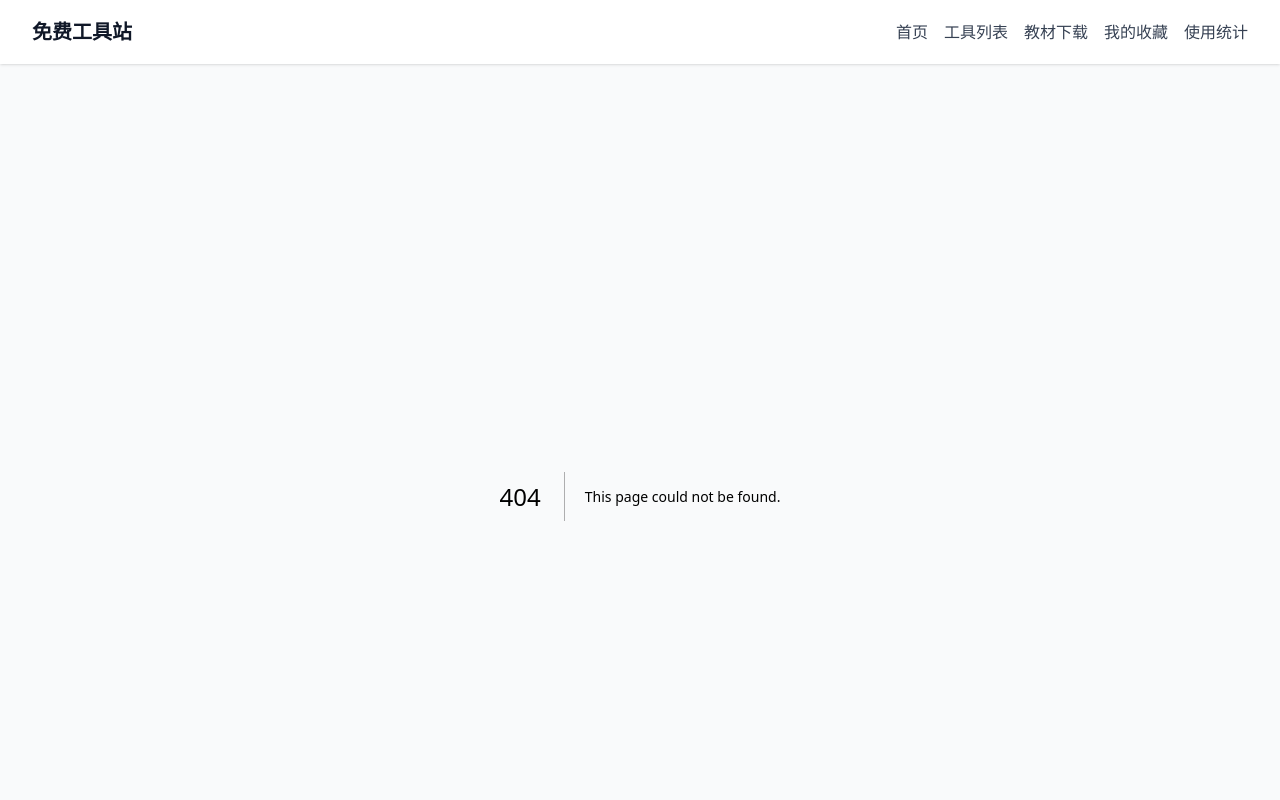
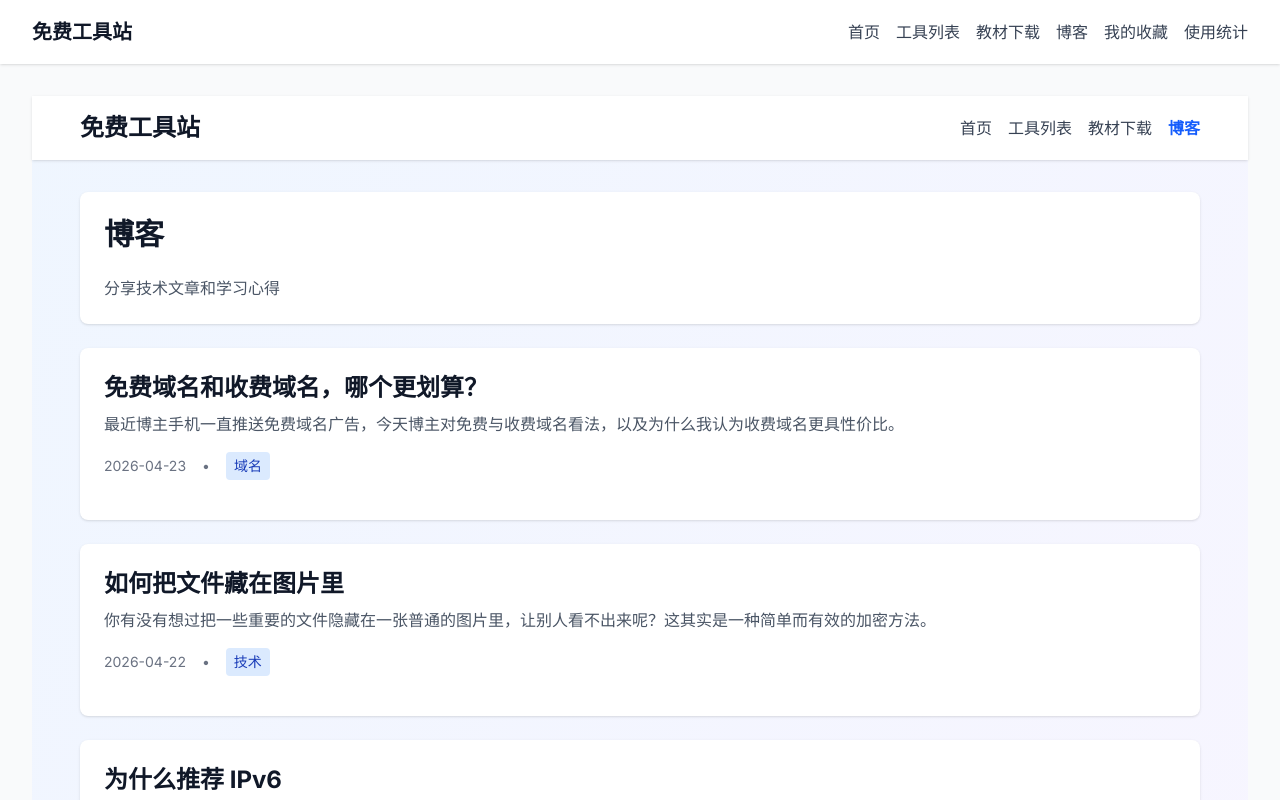
Before and after one commit to 37748846/free-tools-site, a Next.js app: page /blog in a window 1280 px wide. Before the commit this address had no page. Shown: the top 800 px of the page. Built offline with nearby package versions, Linux system fonts and the light colour scheme.

Commit message:
feat: 合并博客系统到工具站，添加博客页面

```diff
--- /dev/null
+++ b/src/app/blog/page.tsx
@@ -0,0 +1,142 @@
+import Link from "next/link";
+
+export default function BlogPage() {
+  const posts = [
+    {
+      id: 1,
+      title: "免费域名和收费域名，哪个更划算？",
+      date: "2026-04-23",
+      description: "最近博主手机一直推送免费域名广告，今天博主对免费与收费域名看法，以及为什么我认为收费域名更具性价比。",
+      category: "域名",
+    },
+    {
+      id: 2,
+      title: "如何把文件藏在图片里",
+      date: "2026-04-22",
+      description: "你有没有想过把一些重要的文件隐藏在一张普通的图片里，让别人看不出来呢？这其实是一种简单而有效的加密方法。",
+      category: "技术",
+    },
+    {
+      id: 3,
+      title: "为什么推荐 IPv6",
+      date: "2026-04-21",
+      description: "很多网友还在寻找内网穿透，内网穿透是没有外网地址才需要。现在几乎所有宽带运营商都分配外网ipv6，所以才有了这篇文章。",
+      category: "网络",
+    },
+    {
+      id: 4,
+      title: "推荐使用 zeabur 部署 GitHub 项目",
+      date: "2026-04-20",
+      description: "原生中文支持，网址：https://www.zeabur.com/，中文文档：https://docs.zeabur.com/zh-CN，vercel。",
+      category: "部署",
+    },
+    {
+      id: 5,
+      title: "QtScrcpy，它是一款免费的手机投屏神器",
+      date: "2026-04-19",
+      description: "你是否有过这样的需求，想要在电脑上操作手机，或者在大屏幕上看手机的内容？",
+      category: "工具",
+    },
+    {
+      id: 6,
+      title: "使用一键部署 newbing-AI 建立自己的 bingai",
+      date: "2026-04-18",
+      description: "以下为 bingAI 生产文章。你是否经常为了找到合适的图标而苦恼？你是否想要一套可以自由调整样式和颜色的图标库？",
+      category: "AI",
+    },
+    {
+      id: 7,
+      title: "使用 netlify 一键部署 newbing-AI",
+      date: "2026-04-17",
+      description: "为什么不使用 vercel，因为 vercel 免费二级域名被污染，netlify 可以直接使用免费的二级域名访问。",
+      category: "部署",
+    },
+    {
+      id: 8,
+      title: "一个简单的 Github 图床目录页面",
+      date: "2026-04-16",
+      description: "实现对 Github 图床目录的浏览，预览，还有点击复制图片的 markdown 链接。",
+      category: "工具",
+    },
+  ];
+
+  return (
+    <div className="min-h-screen bg-gradient-to-br from-blue-50 to-purple-50">
+      {/* Header */}
+      <header className="bg-white shadow-sm">
+        <div className="max-w-6xl mx-auto px-4 py-4">
+          <div className="flex items-center justify-between">
+            <Link href="/" className="text-2xl font-bold text-gray-900">
+              免费工具站
+            </Link>
+            <nav className="flex space-x-4">
+              <Link href="/" className="text-gray-700 hover:text-gray-900">
+                首页
+              </Link>
+              <Link href="/tools" className="text-gray-700 hover:text-gray-900">
+                工具列表
+              </Link>
+              <Link href="/textbooks" className="text-gray-700 hover:text-gray-900">
+                教材下载
+              </Link>
+              <Link href="/blog" className="text-blue-600 hover:text-blue-800 font-semibold">
+                博客
+              </Link>
+            </nav>
+          </div>
+        </div>
+      </header>
+
+      {/* Main Content */}
+      <main className="max-w-6xl mx-auto px-4 py-8">
+        <div className="space-y-6">
+          <div className="bg-white rounded-lg shadow p-6">
+            <h1 className="text-3xl font-bold text-gray-900 mb-6">
+              博客
+            </h1>
+            <p className="text-gray-600">
+              分享技术文章和学习心得
+            </p>
+          </div>
+
+          {/* Blog Posts */}
+          <div className="space-y-6">
+            {posts.map((post) => (
+              <div
+                key={post.id}
+                className="bg-white rounded-lg shadow hover:shadow-lg transition-shadow p-6"
+              >
+                <div className="flex items-start justify-between mb-4">
+                  <div className="flex-1">
+                    <h2 className="text-2xl font-bold text-gray-900 mb-2">
+                      {post.title}
+                    </h2>
+                    <p className="text-gray-600 mb-4">
+                      {post.description}
+                    </p>
+                    <div className="flex items-center space-x-4 text-sm text-gray-500">
+                      <span>{post.date}</span>
+                      <span>•</span>
+                      <span className="px-2 py-1 bg-blue-100 text-blue-800 rounded">
+                        {post.category}
+                      </span>
+                    </div>
+                  </div>
+                </div>
+              </div>
+            ))}
+          </div>
+        </div>
+      </main>
+
+      {/* Footer */}
+      <footer className="py-8 px-4 bg-gray-900 text-white">
+        <div className="max-w-6xl mx-auto text-center">
+          <p className="text-gray-400">
+            © 2026 免费工具站. 基于 Vercel + Cloudflare Workers + D1
+          </p>
+        </div>
+      </footer>
+    </div>
+  );
+}
--- a/src/app/layout.tsx
+++ b/src/app/layout.tsx
@@ -69,6 +69,9 @@ export default function RootLayout({
                   <Link href="/textbooks" className="text-gray-700 hover:text-gray-900">
                     教材下载
                   </Link>
+                  <Link href="/blog" className="text-gray-700 hover:text-gray-900">
+                    博客
+                  </Link>
                   <Link href="/favorites" className="text-gray-700 hover:text-gray-900">
                     我的收藏
                   </Link>
--- a/src/app/page.tsx
+++ b/src/app/page.tsx
@@ -214,6 +214,56 @@ export default function Home() {
         </div>
       </div>
 
+      {/* 博客部分 */}
+      <div className="bg-gradient-to-r from-pink-50 to-purple-50 rounded-lg p-6">
+        <h3 className="text-xl font-semibold text-gray-800 mb-4 flex items-center">
+          <span className="mr-2">📝</span>
+          博客文章
+        </h3>
+        <div className="grid grid-cols-1 md:grid-cols-2 gap-4">
+          <a
+            href="/blog"
+            className="block p-4 bg-white rounded-lg shadow hover:shadow-md transition-shadow"
+          >
+            <div className="flex items-start space-x-3">
+              <div className="text-3xl">📖</div>
+              <div className="flex-1">
+                <h4 className="text-base font-semibold text-gray-900 mb-1">
+                  免费工具站博客
+                </h4>
+                <p className="text-xs text-gray-600 mb-1">
+                  分享技术文章和学习心得
+                </p>
+                <span className="inline-block px-2 py-0.5 text-xs font-medium text-pink-800 bg-pink-100 rounded">
+                  博客
+                </span>
+              </div>
+            </div>
+          </a>
+          <a
+            href="https://hexo.ncs.fun"
+            target="_blank"
+            rel="noopener noreferrer"
+            className="block p-4 bg-white rounded-lg shadow hover:shadow-md transition-shadow"
+          >
+            <div className="flex items-start space-x-3">
+              <div className="text-3xl">📚</div>
+              <div className="flex-1">
+                <h4 className="text-base font-semibold text-gray-900 mb-1">
+                  Hexo 博客
+                </h4>
+                <p className="text-xs text-gray-600 mb-1">
+                  hexo.ncs.fun
+                </p>
+                <span className="inline-block px-2 py-0.5 text-xs font-medium text-pink-800 bg-pink-100 rounded">
+                  外部链接
+                </span>
+              </div>
+            </div>
+          </a>
+        </div>
+      </div>
+
       {/* 教材下载部分 */}
       <div className="bg-gradient-to-r from-green-50 to-blue-50 rounded-lg p-6">
         <h3 className="text-xl font-semibold text-gray-800 mb-4 flex items-center">
--- a/src/app/sitemap.ts
+++ b/src/app/sitemap.ts
@@ -40,6 +40,12 @@ export default function sitemap(): MetadataRoute.Sitemap {
       changeFrequency: "weekly" as const,
       priority: 0.6,
     },
+    {
+      url: `${baseUrl}/blog`,
+      lastModified: new Date(),
+      changeFrequency: "weekly" as const,
+      priority: 0.6,
+    },
   ];
 
   const tools = [
```
